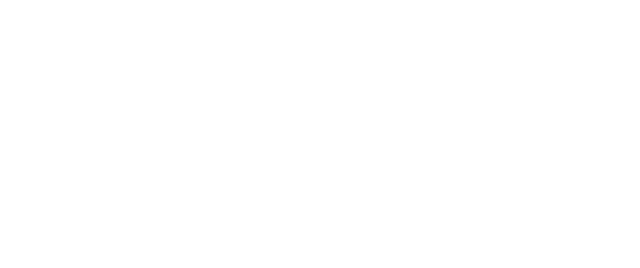
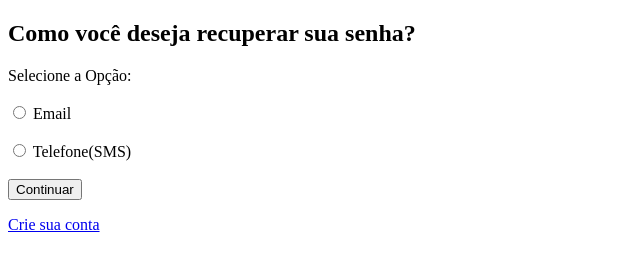
Before and after one commit to FylipeAraujo/ProjetoFinal_HTML, a plain HTML site: page recuperacao.html in a window 1280 px wide. Shown: the whole page, without its empty margins (0-640 px from the left). Drawn offline with Linux system fonts and the light colour scheme.

Commit message:
Update recuperacao.html

```diff
--- a/recuperacao.html
+++ b/recuperacao.html
@@ -7,6 +7,32 @@
     <title>Recuperação de Senha</title>
 </head>
 <body>
+    <section>
+        <form action="login.html" method="post">
+            <h1>Como você deseja recuperar sua senha?</h1>
+            <label>Selecione a Opção:</label>
 
+            <br><br>
+
+            <input type="radio" id="Email"  value="Email">
+            <label for="Email">Email</label>
+
+            <br><br>
+
+            <input type="radio" id="Telefone" value="Número">
+            <label for="Telefone">Telefone(SMS)</label>
+
+            <br><br>
+
+            <button input type="submit">Continuar</button>
+
+
+        </form>
+
+    </section>
+
+    <footer>
+        <p><a href="cadastro.html">Crie sua conta</a></p>
+    </footer>
 </body>
 </html>
```
